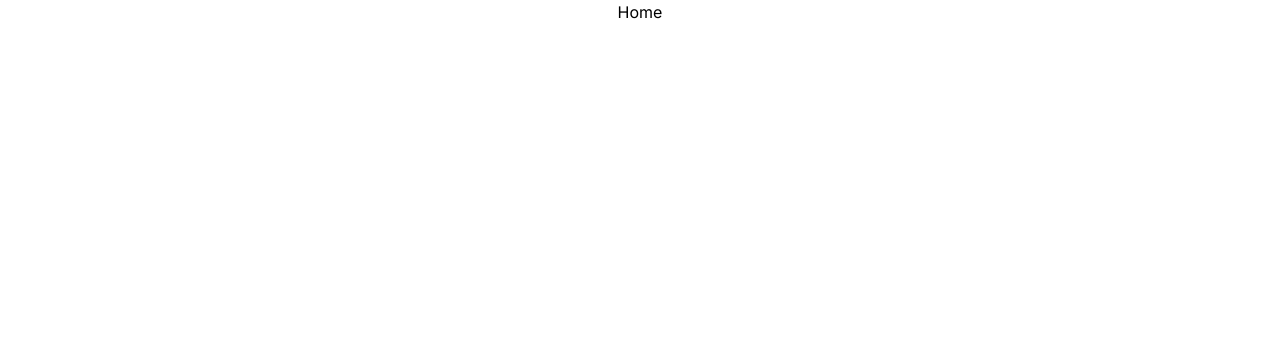
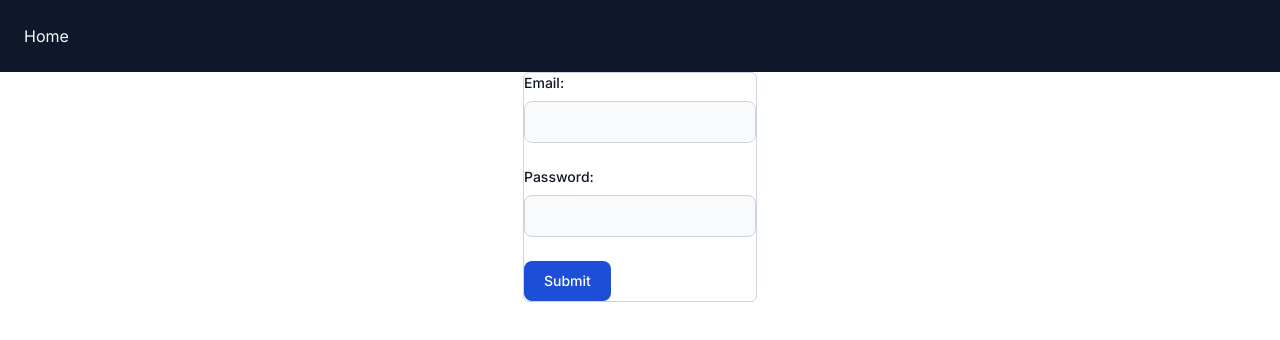
Before and after one commit to anaLabecaDev/clab-builder, a Next.js app: page / in a window 1280 px wide. Shown: the top 340 px of the page. Built offline with nearby package versions, Linux system fonts and the light colour scheme.

Commit message:
feat(login): basic login form

```diff
--- a/app/page.tsx
+++ b/app/page.tsx
@@ -1,7 +1,21 @@
 export default function Home() {
   return (
-    <main className='flex min-h-screen flex-col items-center justify-between'>
-      <h1>Home</h1>
+    <main className='flex min-h-screen flex-col'>
+      <header className='bg-slate-900'>
+        <p className='text-slate-50 p-6'>Home</p>
+      </header>
+
+      <form className='mx-auto border border-slate-300 rounded-md'>
+        <div className='mb-6'>
+          <label htmlFor='email' className="block mb-2 text-sm font-medium text-gray-900" >Email:</label>
+          <input type='email' id='email' name='email' className="bg-gray-50 border border-gray-300 text-gray-900 text-sm rounded-lg focus:ring-blue-500 focus:border-blue-500 block w-full p-2.5" />
+        </div>
+        <div className='mb-6'>
+          <label htmlFor='password' className="block mb-2 text-sm font-medium text-gray-900">Password:</label>
+          <input type='password' id='password' name='password' className="bg-gray-50 border border-gray-300 text-gray-900 text-sm rounded-lg focus:ring-blue-500 focus:border-blue-500 block w-full p-2.5" />
+        </div>
+        <button type='submit' className="text-white bg-blue-700 hover:bg-blue-800 focus:ring-4 focus:outline-none focus:ring-blue-300 font-medium rounded-lg text-sm w-full sm:w-auto px-5 py-2.5 text-center">Submit</button>
+      </form>
     </main>
   );
 }
```
